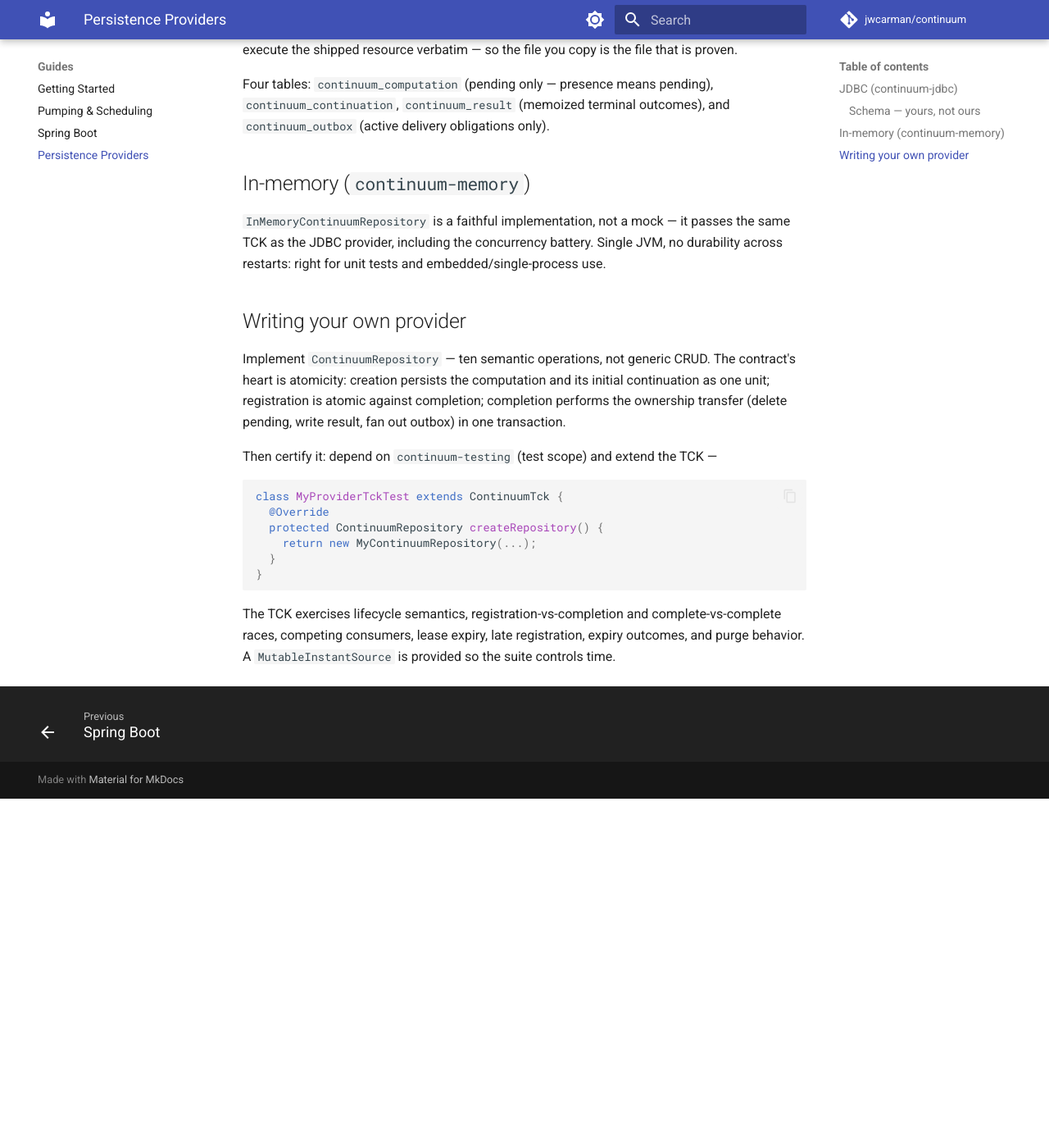
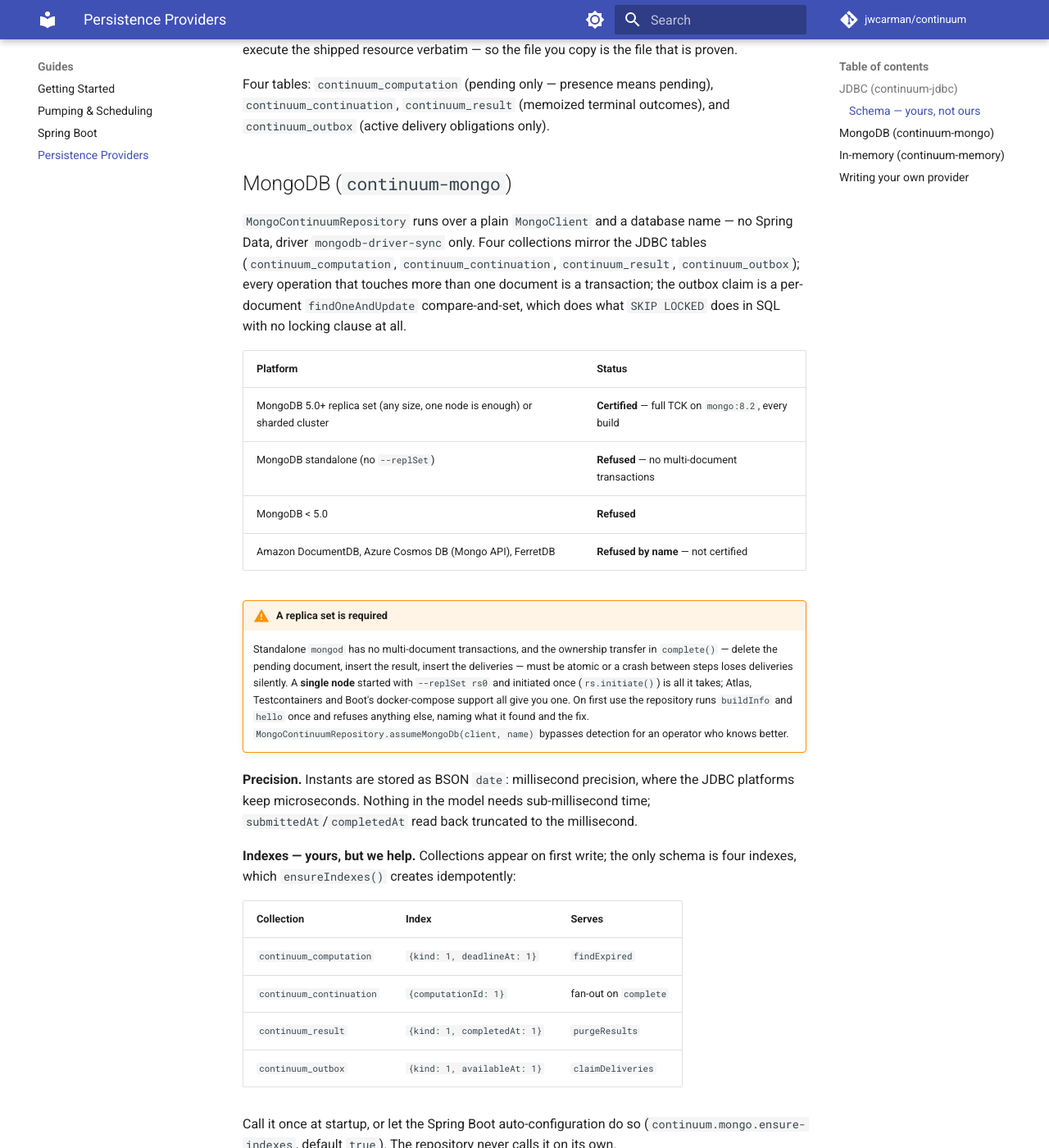
Before and after one commit to jwcarman/continuum, an MkDocs documentation site: the page built from docs/guides/persistence.md, in a window 1280 px wide and 1400 px high, scrolled down 1720 px. Shown: the whole window at 82% size. Built offline with MkDocs 1.6.1 and Material for MkDocs 9.7.7, drawn with Linux system fonts in a browser that asks for light colours; comment, search, counter and statistics services are not loaded; before the commit the page ends 2694 px from its top, so only the background shows below that; some of the changed text lies outside the part shown.

Commit message:
docs(mongo): persistence and Spring Boot guides, README, CHANGELOG for continuum-mongo
Co-Authored-By: Claude Opus 5 (1M context) <noreply@anthropic.com>
Claude-Session: https://claude.ai/code/session_01PDjudEYAVcpjSPWrKFjLXi

```diff
--- a/docs/guides/persistence.md
+++ b/docs/guides/persistence.md
@@ -74,6 +74,56 @@ Four tables: `continuum_computation` (pending only — presence means pending),
 `continuum_continuation`, `continuum_result` (memoized terminal outcomes),
 and `continuum_outbox` (active delivery obligations only).
 
+## MongoDB (`continuum-mongo`)
+
+`MongoContinuumRepository` runs over a plain `MongoClient` and a database name —
+no Spring Data, driver `mongodb-driver-sync` only. Four collections mirror the
+JDBC tables (`continuum_computation`, `continuum_continuation`,
+`continuum_result`, `continuum_outbox`); every operation that touches more than
+one document is a transaction; the outbox claim is a per-document
+`findOneAndUpdate` compare-and-set, which does what `SKIP LOCKED` does in SQL
+with no locking clause at all.
+
+| Platform | Status |
+|---|---|
+| MongoDB 5.0+ replica set (any size, one node is enough) or sharded cluster | **Certified** — full TCK on `mongo:8.2`, every build |
+| MongoDB standalone (no `--replSet`) | **Refused** — no multi-document transactions |
+| MongoDB < 5.0 | **Refused** |
+| Amazon DocumentDB, Azure Cosmos DB (Mongo API), FerretDB | **Refused by name** — not certified |
+
+!!! warning "A replica set is required"
+    Standalone `mongod` has no multi-document transactions, and the ownership
+    transfer in `complete()` — delete the pending document, insert the result,
+    insert the deliveries — must be atomic or a crash between steps loses
+    deliveries silently. A **single node** started with `--replSet rs0` and
+    initiated once (`rs.initiate()`) is all it takes; Atlas, Testcontainers and
+    Boot's docker-compose support all give you one. On first use the repository
+    runs `buildInfo` and `hello` once and refuses anything else, naming what it
+    found and the fix. `MongoContinuumRepository.assumeMongoDb(client, name)`
+    bypasses detection for an operator who knows better.
+
+**Precision.** Instants are stored as BSON `date`: millisecond precision, where
+the JDBC platforms keep microseconds. Nothing in the model needs sub-millisecond
+time; `submittedAt`/`completedAt` read back truncated to the millisecond.
+
+**Indexes — yours, but we help.** Collections appear on first write; the only
+schema is four indexes, which `ensureIndexes()` creates idempotently:
+
+| Collection | Index | Serves |
+|---|---|---|
+| `continuum_computation` | `{kind: 1, deadlineAt: 1}` | `findExpired` |
+| `continuum_continuation` | `{computationId: 1}` | fan-out on `complete` |
+| `continuum_result` | `{kind: 1, completedAt: 1}` | `purgeResults` |
+| `continuum_outbox` | `{kind: 1, availableAt: 1}` | `claimDeliveries` |
+
+Call it once at startup, or let the Spring Boot auto-configuration do so
+(`continuum.mongo.ensure-indexes`, default `true`). The repository never calls
+it on its own.
+
+**Claim cost.** Each claimed delivery is one round trip (`findOneAndUpdate`),
+so a batch of *n* is *n* round trips rather than one query. At pump batch sizes
+this is immaterial; it is the price of a claim that needs no lock.
+
 ## In-memory (`continuum-memory`)
 
 `InMemoryContinuumRepository` is a faithful implementation, not a mock — it
```
Also changed, not shown: CHANGELOG.md (+21 -0 lines), README.md (+3 -3 lines), docs/guides/spring-boot.md (+23 -7 lines), docs/superpowers/specs/2026-08-25-mongo-persistence-design.md (+1 -1 lines).
